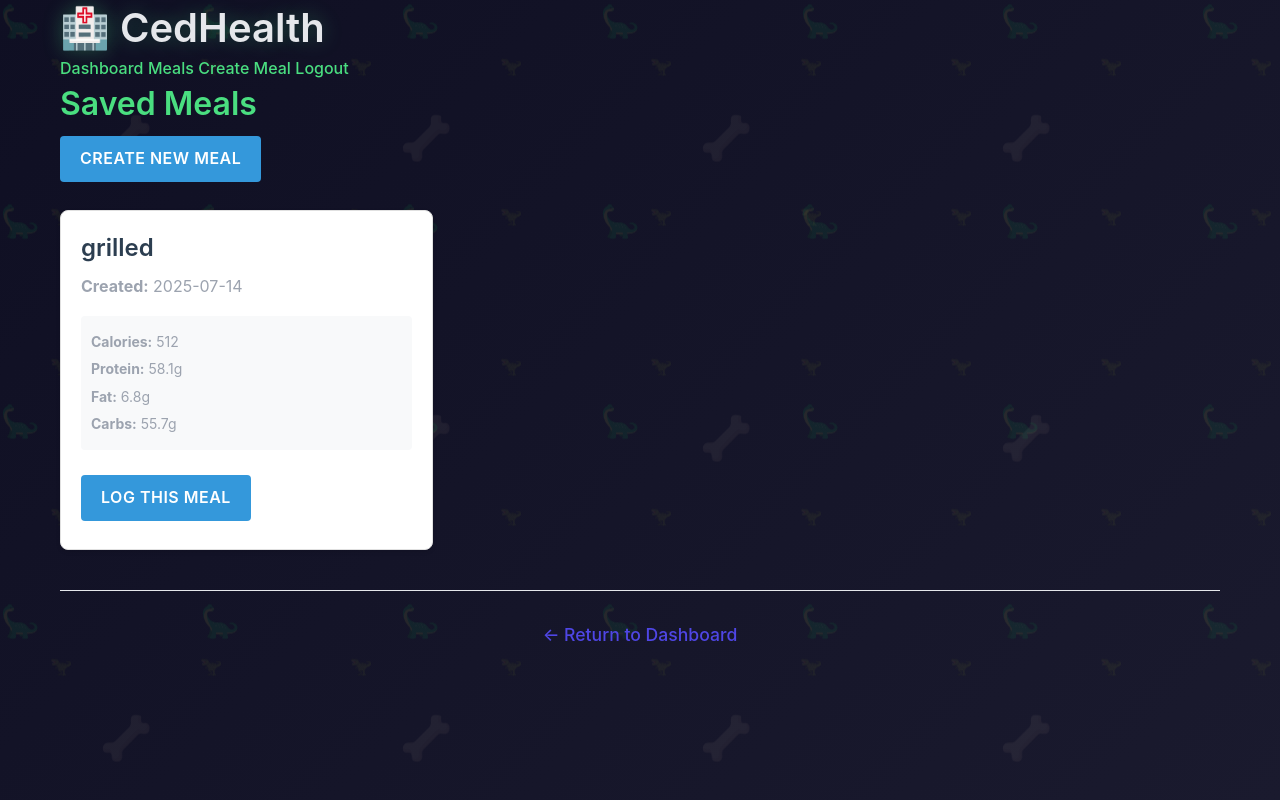
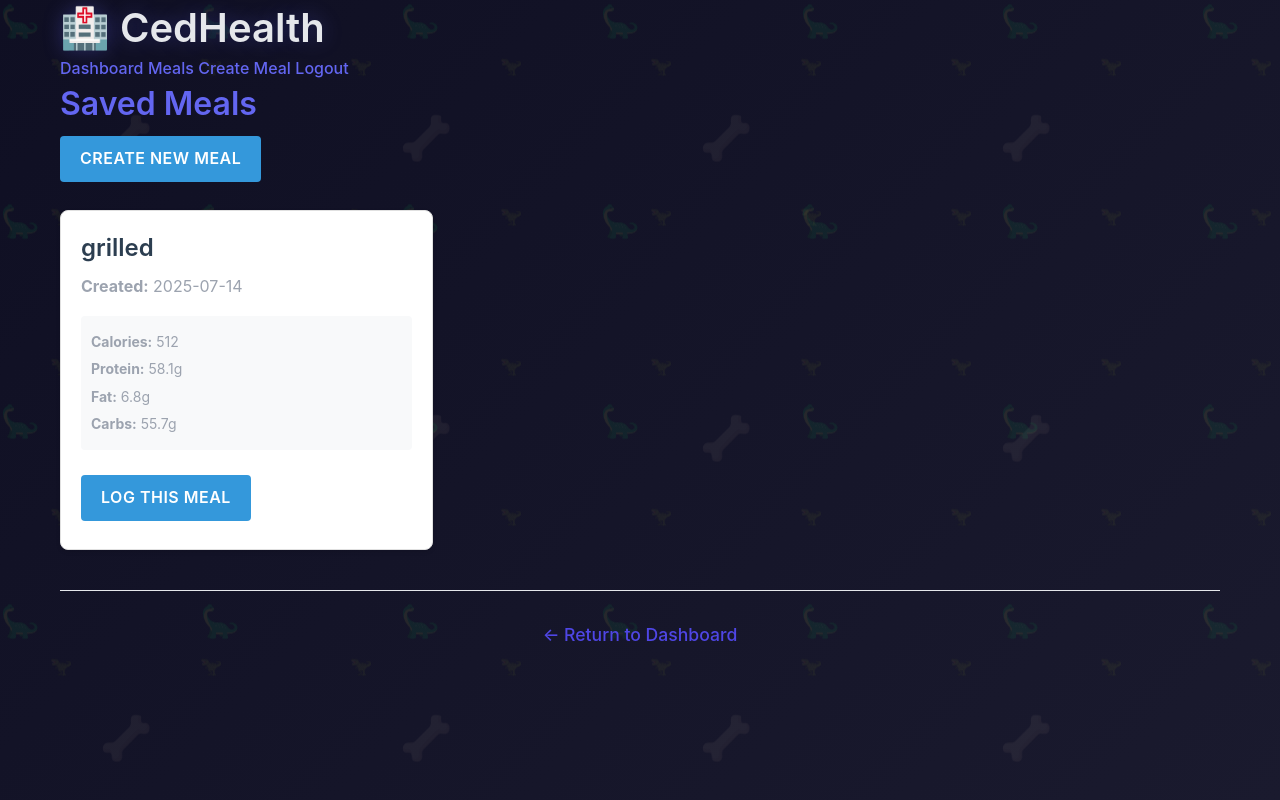
Before and after one commit to Cedricamartin02/CedHealth, a Flask app: page /saved_meals in a window 1280 px wide. Run offline with Flask 3, Linux system fonts and the light colour scheme; a user stored in the database is signed in; data comes from the database, SQL or seed files in the repository.

Commit message:
Assistant checkpoint: Changed theme from neon green to dark purple/indigo
Assistant generated file changes:
- static/style.css: Change color scheme from neon green to dark blue/purple theme

---

User prompt:

i dont like the green or that its neon

Replit-Commit-Author: Assistant
Replit-Commit-Session-Id: 2995c51e-9aec-4474-ae24-bd9c3512f345

```diff
--- a/static/style.css
+++ b/static/style.css
@@ -12,8 +12,8 @@
     --primary-gradient: linear-gradient(135deg, #1a1a2e 0%, #16213e 100%);
     --background-gradient: linear-gradient(135deg, #0f0f23 0%, #1a1a2e 100%);
     --surface: rgba(20, 20, 35, 0.95);
-    --primary-color: #4ade80;
-    --secondary-color: #22c55e;
+    --primary-color: #6366f1;
+    --secondary-color: #8b5cf6;
     --success-color: #10b981;
     --warning-color: #f59e0b;
     --error-color: #ef4444;
@@ -22,10 +22,10 @@
     --border-light: #374151;
     --surface-light: #1f2937;
     --shadow-sm: 0 2px 10px rgba(0, 0, 0, 0.3);
-    --shadow-md: 0 10px 25px rgba(74, 222, 128, 0.2);
+    --shadow-md: 0 10px 25px rgba(99, 102, 241, 0.2);
     --shadow-lg: 0 20px 60px rgba(0, 0, 0, 0.4);
-    --dino-green: #4ade80;
-    --dino-dark: #166534;
+    --dino-purple: #6366f1;
+    --dino-dark: #312e81;
 }
 
 body {
@@ -69,15 +69,15 @@ h1, h2, h3, h4, h5, h6 {
 
 h1 {
     font-size: 2.5rem;
-    text-shadow: 0 0 20px rgba(74, 222, 128, 0.3);
+    text-shadow: 0 0 20px rgba(99, 102, 241, 0.3);
 }
 h2 {
     font-size: 2rem;
-    color: var(--dino-green);
+    color: var(--dino-purple);
 }
 h3 {
     font-size: 1.5rem;
-    color: var(--dino-green);
+    color: var(--dino-purple);
 }
 h4 { font-size: 1.25rem; }
 h5 { font-size: 1.125rem; }
@@ -101,7 +101,7 @@ p {
     box-shadow: var(--shadow-lg);
     overflow: hidden;
     backdrop-filter: blur(10px);
-    border: 1px solid rgba(74, 222, 128, 0.1);
+    border: 1px solid rgba(99, 102, 241, 0.1);
 }
 
 .card-header {
@@ -179,7 +179,7 @@ textarea:focus {
     outline: none;
     border-color: var(--primary-color);
     background: rgba(31, 41, 55, 0.8);
-    box-shadow: 0 0 0 3px rgba(74, 222, 128, 0.2);
+    box-shadow: 0 0 0 3px rgba(99, 102, 241, 0.2);
 }
 
 /* Buttons */
@@ -333,7 +333,7 @@ th {
 }
 
 tr:hover {
-    background: rgba(74, 222, 128, 0.05);
+    background: rgba(99, 102, 241, 0.05);
 }
 
 /* Links */
@@ -346,7 +346,7 @@ a {
 
 a:hover {
     color: var(--secondary-color);
-    text-shadow: 0 0 10px rgba(74, 222, 128, 0.3);
+    text-shadow: 0 0 10px rgba(99, 102, 241, 0.3);
 }
 
 /* Utilities */
@@ -409,8 +409,8 @@ a:hover {
 }
 
 @keyframes glow {
-    from { text-shadow: 0 0 5px rgba(74, 222, 128, 0.5); }
-    to { text-shadow: 0 0 20px rgba(74, 222, 128, 0.8); }
+    from { text-shadow: 0 0 5px rgba(99, 102, 241, 0.5); }
+    to { text-shadow: 0 0 20px rgba(99, 102, 241, 0.8); }
 }
 
 /* Custom scrollbar */
```
